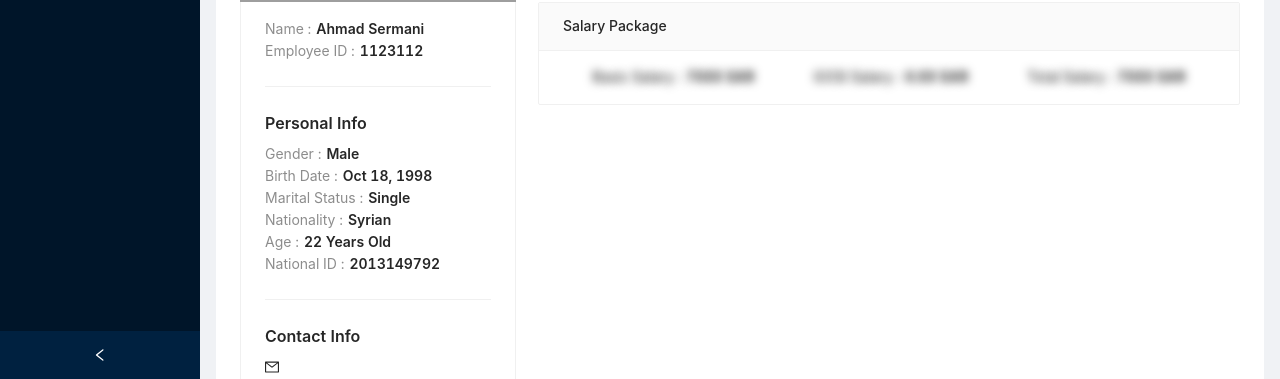
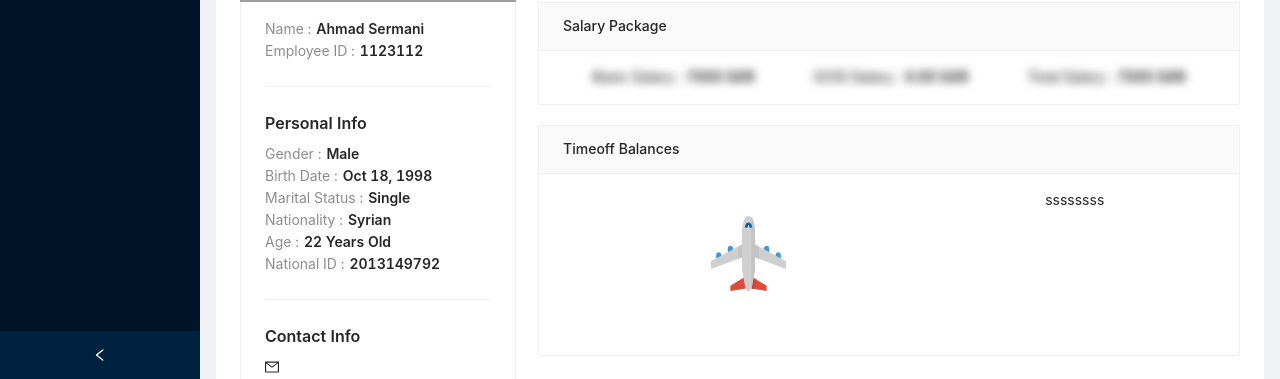
Before and after one commit to Ahmed-Sermani/HRMS, a React (Create React App) app in the folder employee_dashboard/client/employee-dashboard/: page /employee/profile in a window 1280 px wide. Shown: the part 421-800 px from the top of the page. Built offline with nearby package versions, Linux system fonts and the light colour scheme; grey boxes are pictures that could not be loaded.

Commit message:
working on Timeoff Balances :monocle_face:

```diff
--- /dev/null
+++ b/employee_dashboard/client/employee-dashboard/src/components/images/Airplane.tsx
@@ -0,0 +1,42 @@
+import  React from "react"
+
+const Airplane : React.FC = () => {
+
+  return (
+    <svg
+    xmlns="http://www.w3.org/2000/svg"
+    viewBox="0 0 512.005 512.005"
+    width="1em"
+    height="1em"
+  >
+    <path
+      fill="#de4c3c"
+      d="M264.829 406.083l114.749 70.615v35.307l-105.922-17.654z"
+    />
+    <path
+      fill="#cf4737"
+      d="M264.829 406.083l8.827 88.268 22.888 3.813 13.523-64.241z"
+    />
+    <path
+      fill="#de4c3c"
+      d="M247.176 406.083l-114.749 70.615v35.307l105.922-17.654z"
+    />
+    <g fill="#4398d1">
+      <path d="M114.773 247.2v-26.48c0-9.754 7.9-17.654 17.654-17.654s17.654 7.9 17.654 17.654v26.48h-35.308zM35.332 291.334v-26.48c0-9.754 7.9-17.654 17.654-17.654s17.654 7.9 17.654 17.654v26.48H35.332zM397.232 247.2v-26.48c0-9.754-7.9-17.654-17.654-17.654s-17.654 7.9-17.654 17.654v26.48h35.308zM441.366 264.854c0-9.754 7.9-17.654 17.654-17.654s17.654 7.9 17.654 17.654v26.48h-35.307v-26.48z" />
+    </g>
+    <g fill="#cfcfcf">
+      <path d="M300.137 370.776V94.567c0-26.419-5.949-52.502-17.398-76.308A30.973 30.973 0 00263.258.932c-13.073-3.416-26.754 2.789-32.8 14.873a175.877 175.877 0 00-18.589 78.762v276.209l23.832 123.77c1.509 10.045 10.142 17.468 20.302 17.46 10.16.009 18.792-7.415 20.302-17.46l23.832-123.77z" />
+      <path d="M211.868 194.239L.025 308.988v52.961l211.843-79.442zM300.137 194.239L511.98 308.988v52.961l-211.843-79.442z" />
+    </g>
+    <g fill="#c4c4c4">
+      <path d="M185.388 208.583v83.855l26.48-9.931v-88.268zM326.617 208.583l-26.48-14.344v88.268l26.48 9.931zM282.739 18.259a35.285 35.285 0 00-9.083-11.722v495.326a20.258 20.258 0 002.648-7.317l23.832-123.77V94.567a176.104 176.104 0 00-17.397-76.308z" />
+    </g>
+    <path
+      d="M265.279 82.28l-6.029-18.104a3.532 3.532 0 00-6.496 0l-6.029 18.104-16.771-5.579 6.038-18.104c3.69-11.042 15.632-17 26.675-13.311a21.072 21.072 0 0113.311 13.311l6.038 18.113-16.737 5.57z"
+      fill="#126099"
+    />
+  </svg>
+  )
+}
+
+export default Airplane
--- a/employee_dashboard/client/employee-dashboard/src/components/profile/MainInfo.tsx
+++ b/employee_dashboard/client/employee-dashboard/src/components/profile/MainInfo.tsx
@@ -1,11 +1,13 @@
 import React from 'react'
 import ProfessionalInfos from "./ProfessionalInfos";
 import SalaryPackage from './SalaryPackage'
+import TimeoffBalances from "./TimeoffBalances";
 const MainInfo: React.FC = () => {
     return(
         <>
         <ProfessionalInfos />
         <SalaryPackage />
+        <TimeoffBalances />
         </>
     )
 }
--- /dev/null
+++ b/employee_dashboard/client/employee-dashboard/src/components/profile/TimeoffBalances.tsx
@@ -0,0 +1,38 @@
+import React from 'react'
+import { Card, Row, Col, Avatar } from "antd";
+import  Airplane from '../images/Airplane'
+
+const TimeoffBalances: React.FC = () => {
+    return (
+        <Card
+            title = 'Timeoff Balances'
+            type = {'inner'}
+            style={{
+                marginTop: '20px'
+            }}
+        >
+            <Row justify={'space-around'}>
+                <Col>
+                    <Avatar
+                        size={150}
+                        icon={<Airplane />}
+                        style={{
+                            backgroundColor: 'white',
+                            border: "border: 1px solid #cea9a9"
+                        }}
+
+                    />
+
+
+                </Col>
+
+
+                <Col>
+                ssssssss
+                </Col>
+            </Row>
+        </Card>
+    )
+}
+
+export default TimeoffBalances
```
Also changed, not shown: 1 other file (tests, documents, lock files or other folders).
